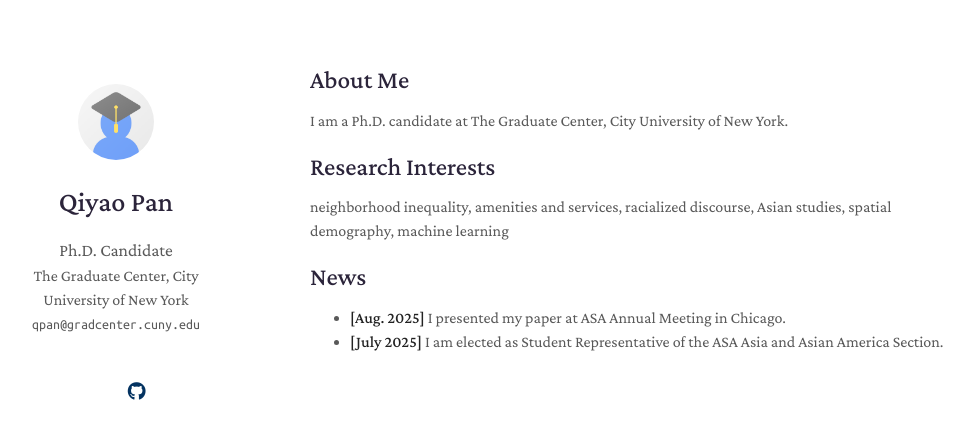
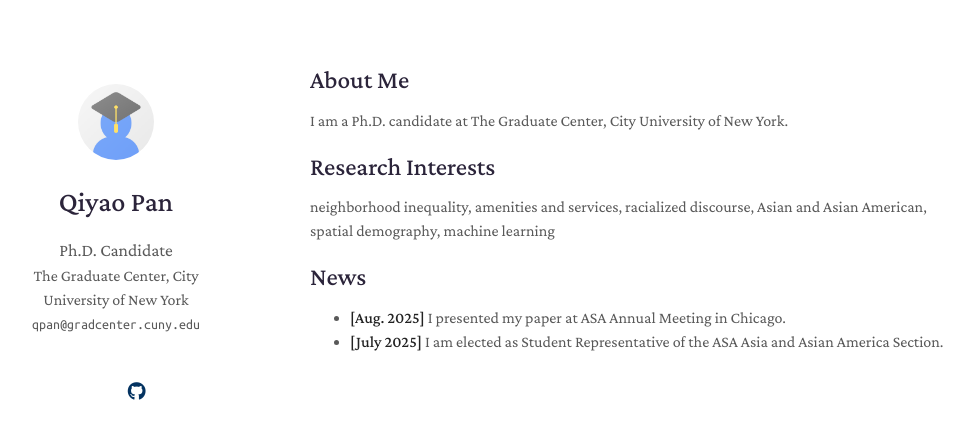
Before and after one commit to qiyao-pan/qiyao-pan.github.io, a Jekyll site: the page built from index.md, in a window 1280 px wide. Shown: the top 439 px of the page, without its empty margins (160-1134 px from the left). Built offline with Jekyll 4.4.1, drawn with Linux system fonts in a browser that asks for light colours; a style sheet for code colours, icons or effects is not loaded; our own code applies the rules of GitHub Pages for plain Markdown files.

Commit message:
Update index.md

```diff
--- a/index.md
+++ b/index.md
@@ -8,7 +8,7 @@ I am a Ph.D. candidate at The Graduate Center, City University of New York.
 
 ## Research Interests
 
-neighborhood inequality, amenities and services, racialized discourse, Asian studies, spatial demography, machine learning
+neighborhood inequality, amenities and services, racialized discourse, Asian and Asian American, spatial demography, machine learning
 
 ## News
 
```
